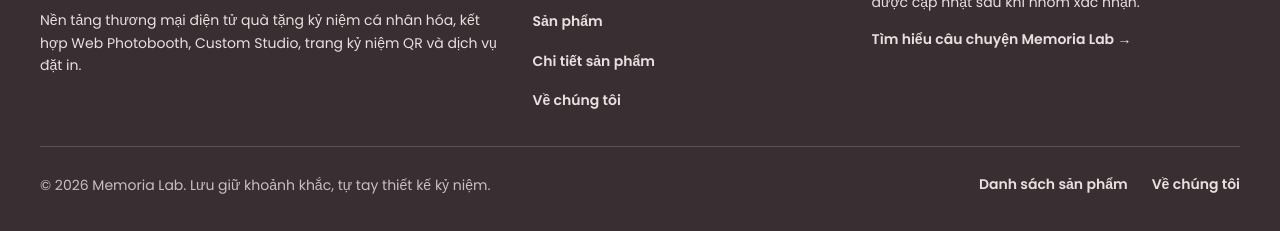
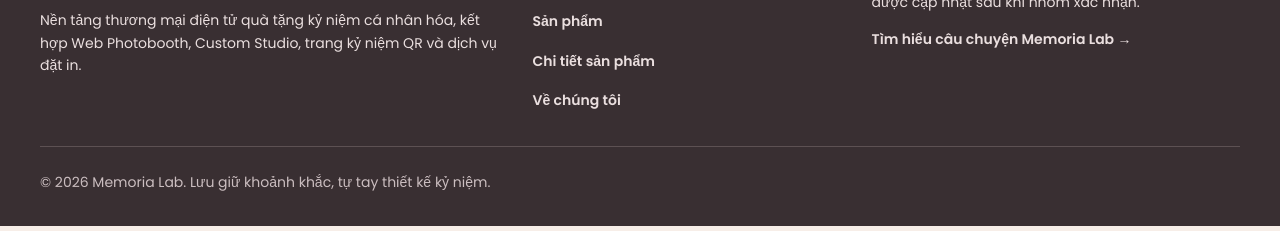
Before and after one commit to huytran31241023748-code/Memoria-Lab, a plain HTML site: page index.html in a window 1280 px wide. Shown: the part 3094-3325 px from the top of the page. Drawn offline with nearby package versions, Linux system fonts and the light colour scheme.

Commit message:
Remove quick links from site footer
Removed quick links section from the footer.

```diff
--- a/index.html
+++ b/index.html
@@ -305,10 +305,6 @@
         <p class="site-footer__copyright">
           © 2026 Memoria Lab. Lưu giữ khoảnh khắc, tự tay thiết kế kỷ niệm.
         </p>
-        <div class="site-footer__quick">
-          <a class="footer-link" href="products.html">Danh sách sản phẩm</a>
-          <a class="footer-link" href="about.html">Về chúng tôi</a>
-        </div>
       </div>
     </div>
   </footer>
```
